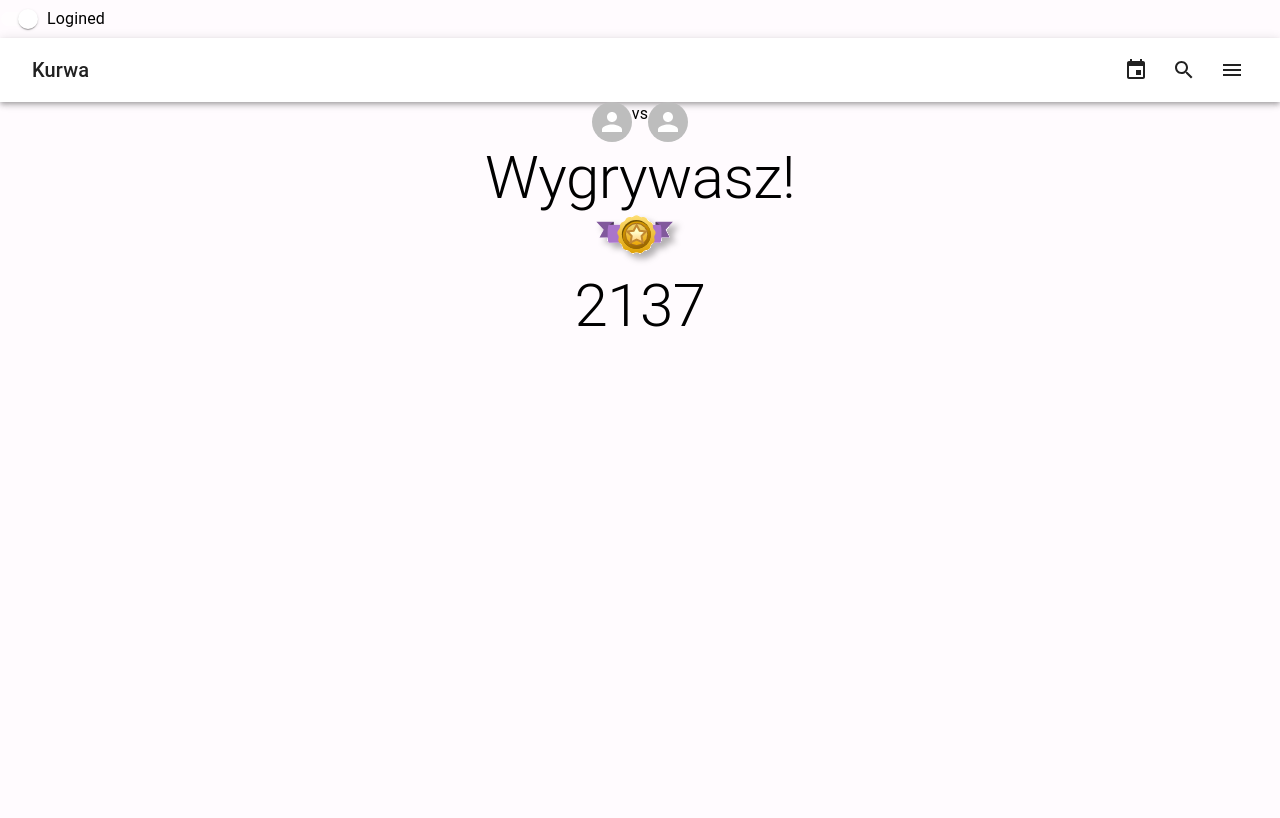
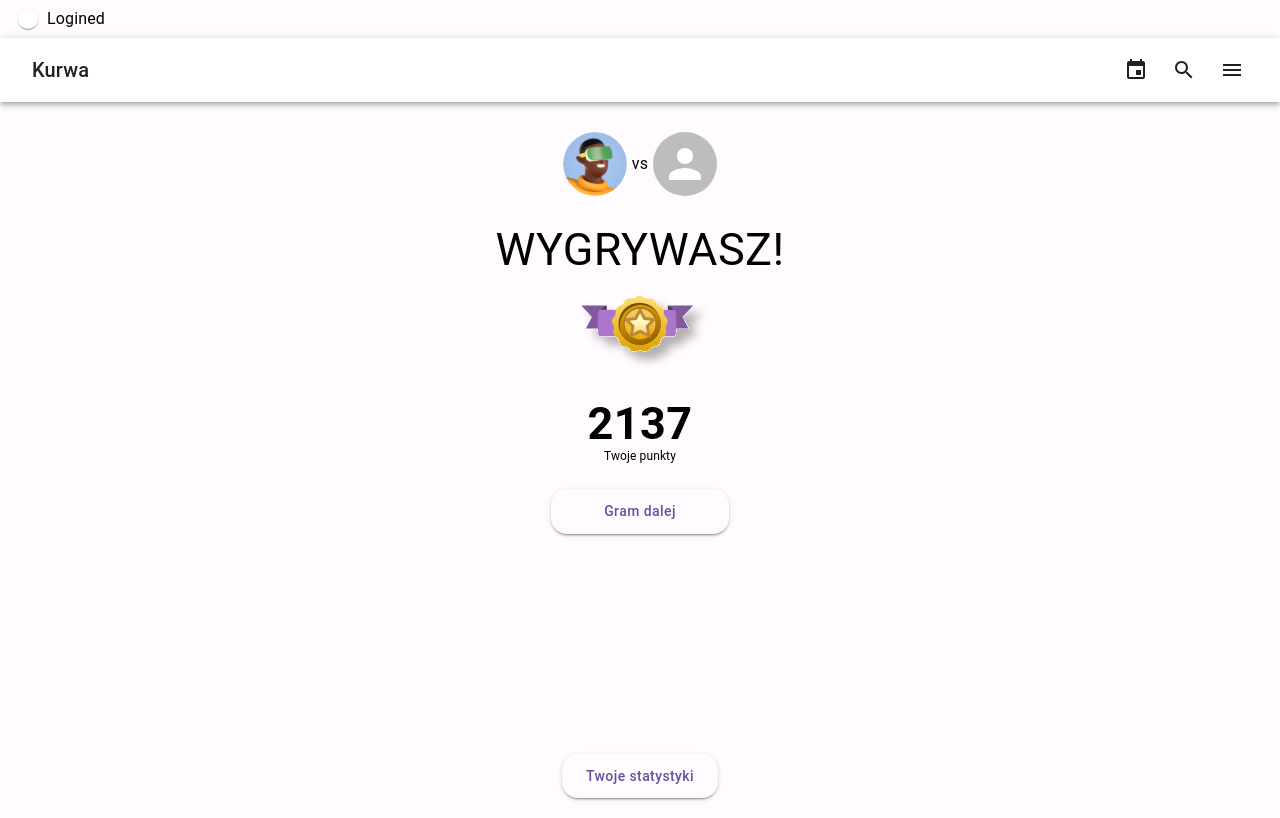
Before and after one commit to AzenoIT/dev_me_up, a React (Create React App) app in the folder pwa/: page /summary in a window 1280 px wide. Built offline with nearby package versions, Linux system fonts and the light colour scheme.

Commit message:
battle summary without piechart

```diff
--- a/pwa/src/components/Battle/BattleSummary.jsx
+++ b/pwa/src/components/Battle/BattleSummary.jsx
@@ -1,27 +1,43 @@
-import {Avatar, Box, Container, Typography} from "@mui/material";
+import {Avatar, Box, Container, Typography, styled} from "@mui/material";
 import Badge from '../../images/badges/AwardGold2.svg'
+import {ButtonProfile, TextLittle, TextPoints} from "../Profile/Profile";
+import avatar from '../../images/avatar/avatar1.svg'
+
+const AvatarVS = styled(Avatar)({
+    height: '64px',
+    width: '64px'
+})
 
 function BattleSummary() {
     return (
-            <Container sx={{display: 'flex', flexDirection: 'column', alignItems: 'center'}}>
-                <Box sx={{
-                    display: 'flex',
-                    flexDirection: 'row'
-                }}>
-                    <Avatar/>
-                    <Typography>vs</Typography>
-                    <Avatar/>
-                </Box>
-                <Typography variant='h2'>
-                    Wygrywasz!
-                </Typography>
-                <Box>
-                    <img src={Badge} alt=""/>
-                </Box>
-                <Typography variant='h2'>
-                    2137
-                </Typography>
-            </Container>
+        <Container sx={{display: 'flex', flexDirection: 'column', alignItems: 'center', marginTop: '30px'}}>
+            <Box sx={{display: 'flex', flexDirection: 'row', alignItems: 'center'}}>
+                <AvatarVS src={avatar}/>
+                <Typography sx={{marginInline: '5px'}}>vs</Typography>
+                <AvatarVS/>
+            </Box>
+            <TextPoints sx={{textTransform: 'uppercase', fontWeight: '400'}}>
+                Wygrywasz!
+            </TextPoints>
+            <Box sx={{display: 'flex', justifyContent: 'center', alignContent: 'center'}}>
+            <img style={{width: '142px', height: '76px', marginTop: '20px', marginLeft: '10px'}} src={Badge} alt="badge"/>
+            </Box>
+            <Box sx={{display: 'flex', flexDirection: 'column', alignItems: 'center'}}>
+                <TextPoints>2137</TextPoints>
+                <TextLittle>Twoje punkty</TextLittle>
+            </Box>
+            <ButtonProfile variant="contained" sx={{px: '53px', py: '10px', marginTop: '24px'}}>
+                Gram dalej
+            </ButtonProfile>
+            <Box sx={{ height: '200px'}}>
+
+            </Box>
+            <ButtonProfile variant="contained" sx={{px: '24px', py: '10px'}}>
+                Twoje statystyki
+            </ButtonProfile>
+
+
+        </Container>
     );
 }
 
--- a/pwa/src/components/Profile/Profile.jsx
+++ b/pwa/src/components/Profile/Profile.jsx
@@ -70,14 +70,14 @@ const AvatarProfile = styled(Avatar) ({
     margin: 20
 })
 
-const TextPoints = styled(Typography) ({
+export const TextPoints = styled(Typography) ({
     fontSize: "45px",
     fontWeight: "600",
     marginBottom: -10,
     marginTop: 20
 })
 
-const TextLittle = styled(Typography) ({
+export const TextLittle = styled(Typography) ({
     fontSize: "12px",
     textAlign: "center",
 })
@@ -97,7 +97,7 @@ const BadgeImg = styled(Image) ({
     width: '500px'
 })
 
-const ButtonProfile = styled(Button)({
+export const ButtonProfile = styled(Button)({
     borderRadius: '16px',
     backgroundColor: '#FFFBFE',
     color: '#6750A4',
```
